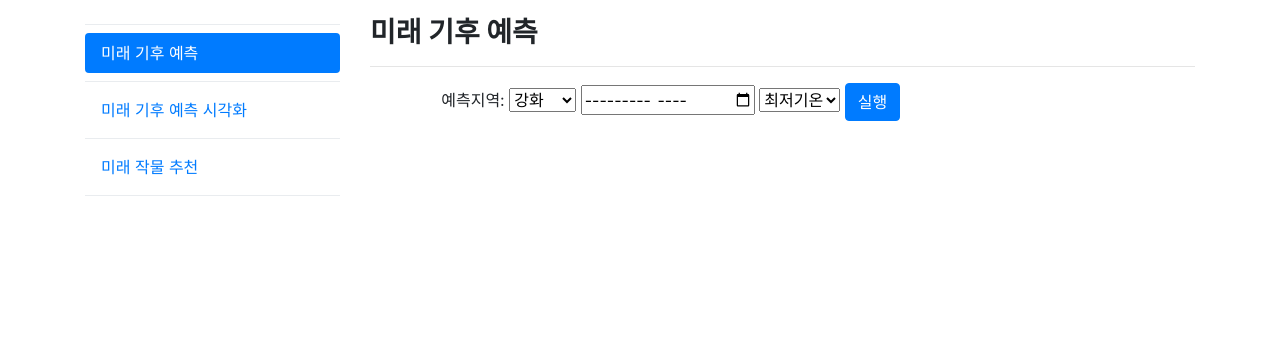
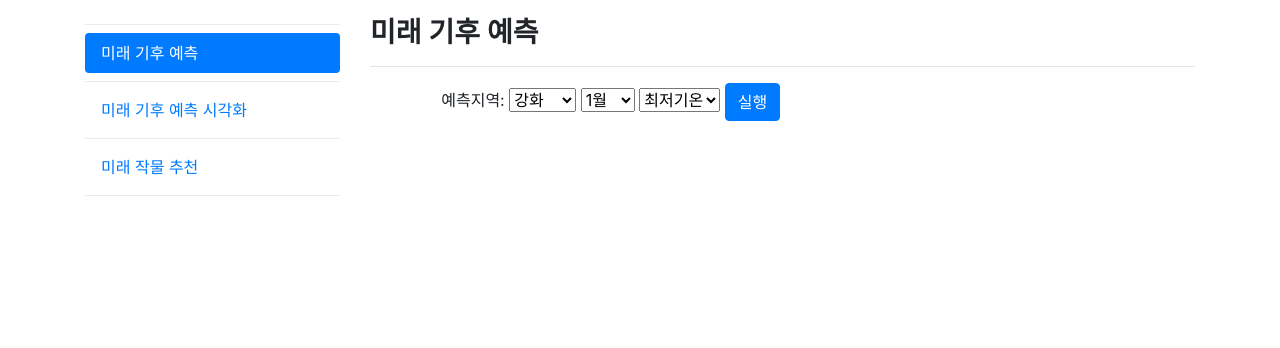
Before and after one commit to wdc35333/FlaskPractice2, a Flask app: page /menu1 in a window 1280 px wide. Shown: the part 72-420 px from the top of the page. Run offline with Flask 2, Linux system fonts and the light colour scheme; some libraries are stand-ins or nearby versions.

Commit message:
2022-2100년 월별 기후데이터 시각화

```diff
--- a/app.py
+++ b/app.py
@@ -1,53 +1,57 @@
-from flask import Flask, render_template, request
-from flask import current_app
-from sklearn.preprocessing import StandardScaler
-from sklearn.decomposition import PCA
-from sklearn.cluster import KMeans
-from datetime import datetime
+from flask import Flask, render_template, request, send_file
 import numpy as np
 import pandas as pd
 import matplotlib.pyplot as plt
 from folium_kr import folium_visual
+import io
 import pred_model
+import predict_temp_graph
 
 app = Flask(__name__)
 
+
 @app.route('/')
 def index():
-    menu = {'home':1, 'menu1':0, 'menu2':0, 'menu3':0}
+    menu = {'home': 1, 'menu1': 0, 'menu2': 0, 'menu3': 0}
     # client_addr = request.environ.get('HTTP_X_REAL_IP', request.remote_addr)
     # print(f'Connected to {client_addr}')
 
-    return render_template('index.html', menu = menu)
+    return render_template('index.html', menu=menu)
 
 
 @app.route('/menu1', methods=['GET', 'POST'])
 def menu1():    # 미래의 년도를 입력받아 해당 년도의 기후를 예측
-    menu = {'home':0, 'menu1':1, 'menu2':0, 'menu3':0}
+    menu = {'home': 0, 'menu1': 1, 'menu2': 0, 'menu3': 0}
     if request.method == 'GET':
-        return render_template('menu1.html', menu = menu)
+        return render_template('menu1.html', menu=menu)
     else:
-        month = request.form['month']
+        month = int(request.form['month'])
         region = request.form['region']
         temp = request.form['temp']
-        pred_value = pred_model.weather_predict(region,str(month), temp)
-        return render_template('menu1_res.html', menu = menu, month = month, region=region, temp=temp, result = pred_value)
+
+        predict_temp_graph.weather_temp_month(region, month, temp)
+        # result = pred_value
+        return render_template('menu1_res.html', menu=menu)
+
 
 @app.route('/menu2', methods=['GET', 'POST'])
 def menu2():    # 미래의 년도를 입력받아 해당 년도의 기후를 예측 후 시각화
-    menu = {'home':0, 'menu1':0, 'menu2':1, 'menu3':0}
+    menu = {'home': 0, 'menu1': 0, 'menu2': 1, 'menu3': 0}
     if request.method == 'GET':
-        return render_template('menu2.html', menu = menu)
+        return render_template('menu2.html', menu=menu)
     else:
         month = request.form['month']
         temp = request.form['temp']
         folium_visual(month, temp)
-        return render_template('menu2_res.html', menu = menu, month = month, temp=temp )
+        return render_template('menu2_res.html', menu=menu, month=month, temp=temp)
+
 
 @app.route('/menu3')
 def menu3():     # 미래의 년도를 입력받아 해당 년도의 기후를 예측하고 해당 기후에 맞는 작물 추천 (folium을 이용한 지도 시각화)
-    menu = {'home':0, 'menu1':0, 'menu2':0, 'menu3':1}
-    return render_template('menu3.html', menu = menu)
+    menu = {'home': 0, 'menu1': 0, 'menu2': 0, 'menu3': 1}
+    return render_template('menu3.html', menu=menu)
+
+
 
 if __name__ == '__main__':
     app.run(host='0.0.0.0', debug=True)
--- a/templates/menu1.html
+++ b/templates/menu1.html
@@ -1,6 +1,6 @@
 {% extends "base.html" %}
 {% block subtitle %}
-<strong>미래 기후 예측</strong>
+<strong style="font-family: NEXON Lv2 Gothic Bold;">미래 기후 예측</strong>
 {% endblock %}
 {% block content %}
 <div class="row">
@@ -88,7 +88,20 @@
                 <option value="흑산도">흑산도</option>
             </select>
             <td>
-                <input type="month" id="index" name="month" min="2022-06" />
+                <select name="month">
+                    <option value="1">1월</option>
+                    <option value="2">2월</option>
+                    <option value="3">3월</option>
+                    <option value="4">4월</option>
+                    <option value="5">5월</option>
+                    <option value="6">6월</option>
+                    <option value="7">7월</option>
+                    <option value="8">8월</option>
+                    <option value="9">9월</option>
+                    <option value="10">10월</option>
+                    <option value="11">11월</option>
+                    <option value="12">12월</option>
+                </select>
             </td>
             <td>
                 <select name="temp">
```
Also changed, not shown: predict_temp_graph.py (added, +42 -0 lines), templates/menu1_res.html (+2 -11 lines), 1 other file.
